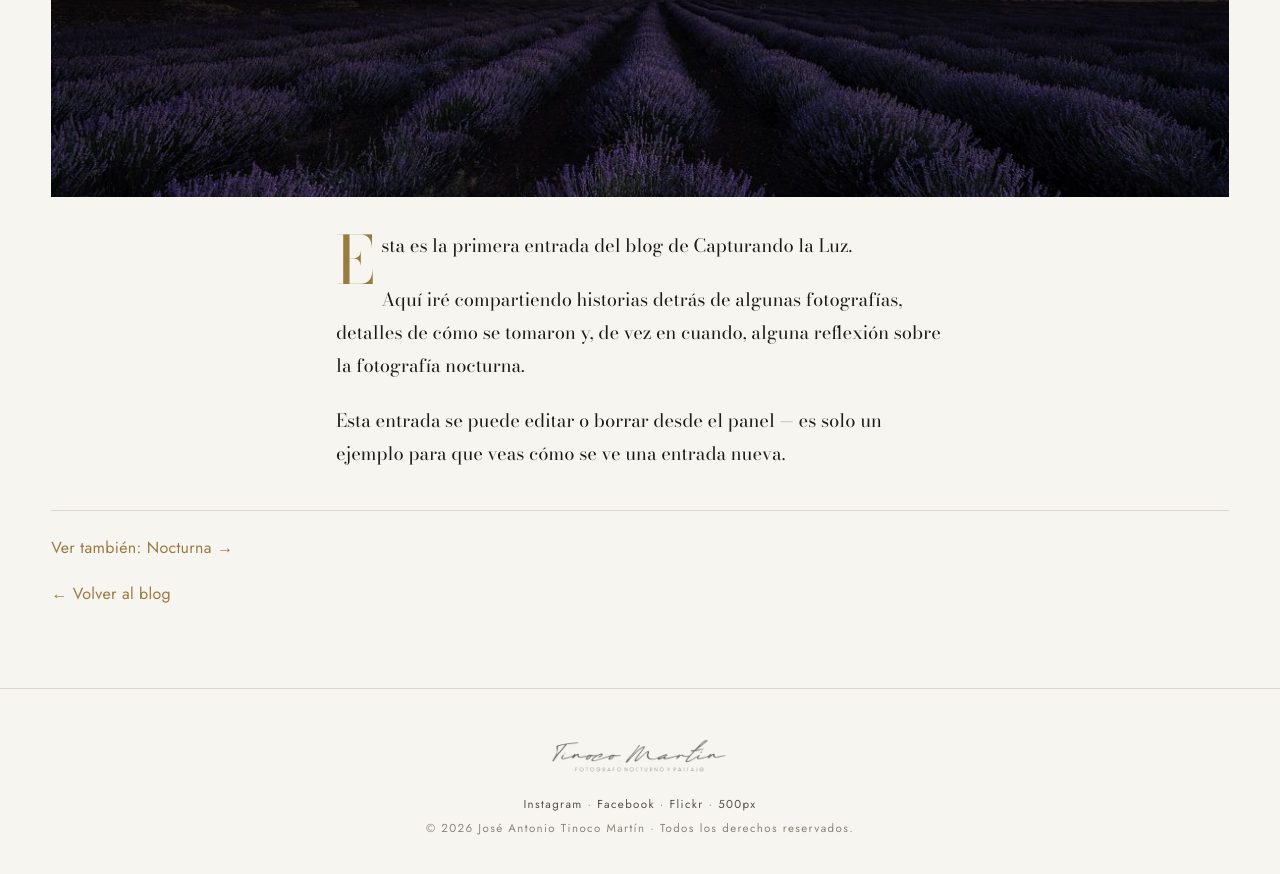
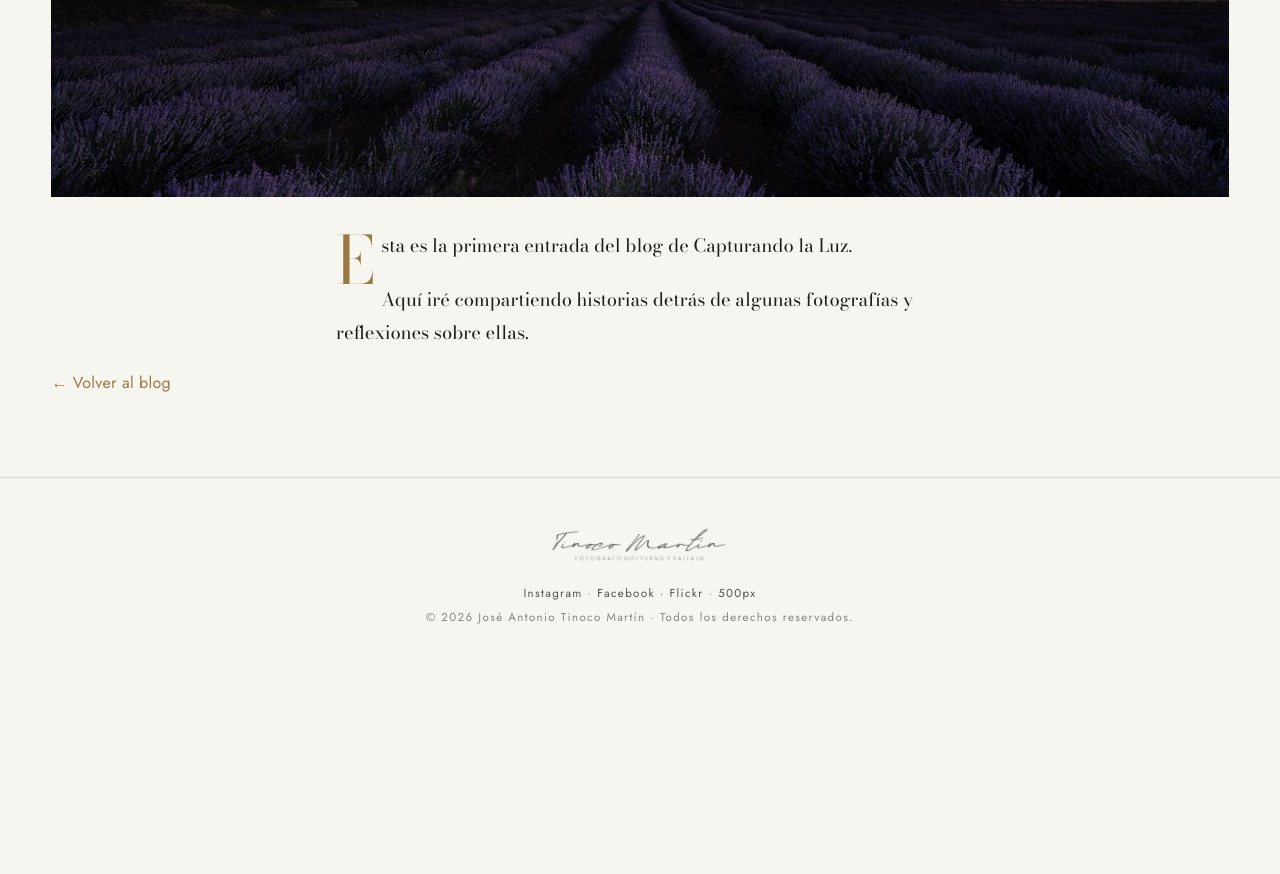
Before and after one commit to tinocomartin/tinocomartin.github.io, a Jekyll site: the page built from _posts/2026-10-11-bienvenido-al-blog.md, in a window 1280 px wide and 900 px high, scrolled down 689 px. Shown: the top 874 px of the window. Built offline with Jekyll 4.4.1, drawn with Linux system fonts in a browser that asks for light colours; after the commit the page ends 1378 px from its top, so only the background shows below that.

Commit message:
Update Blog “2026-10-11-bienvenido-al-blog”

```diff
--- a/_posts/2026-10-11-bienvenido-al-blog.md
+++ b/_posts/2026-10-11-bienvenido-al-blog.md
@@ -1,11 +1,10 @@
 ---
-title: "Bienvenido al blog"
+title: Bienvenido al blog
 date: 2026-10-11
 imagen: /assets/portada/portada-1200.jpg
-pagina_relacionada: "/nocturna/"
+pagina_relacionada: ''
 ---
+
 Esta es la primera entrada del blog de Capturando la Luz.
 
-Aquí iré compartiendo historias detrás de algunas fotografías, detalles de cómo se tomaron y, de vez en cuando, alguna reflexión sobre la fotografía nocturna.
-
-Esta entrada se puede editar o borrar desde el panel — es solo un ejemplo para que veas cómo se ve una entrada nueva.
+Aquí iré compartiendo historias detrás de algunas fotografías y  reflexiones sobre ellas.
```
